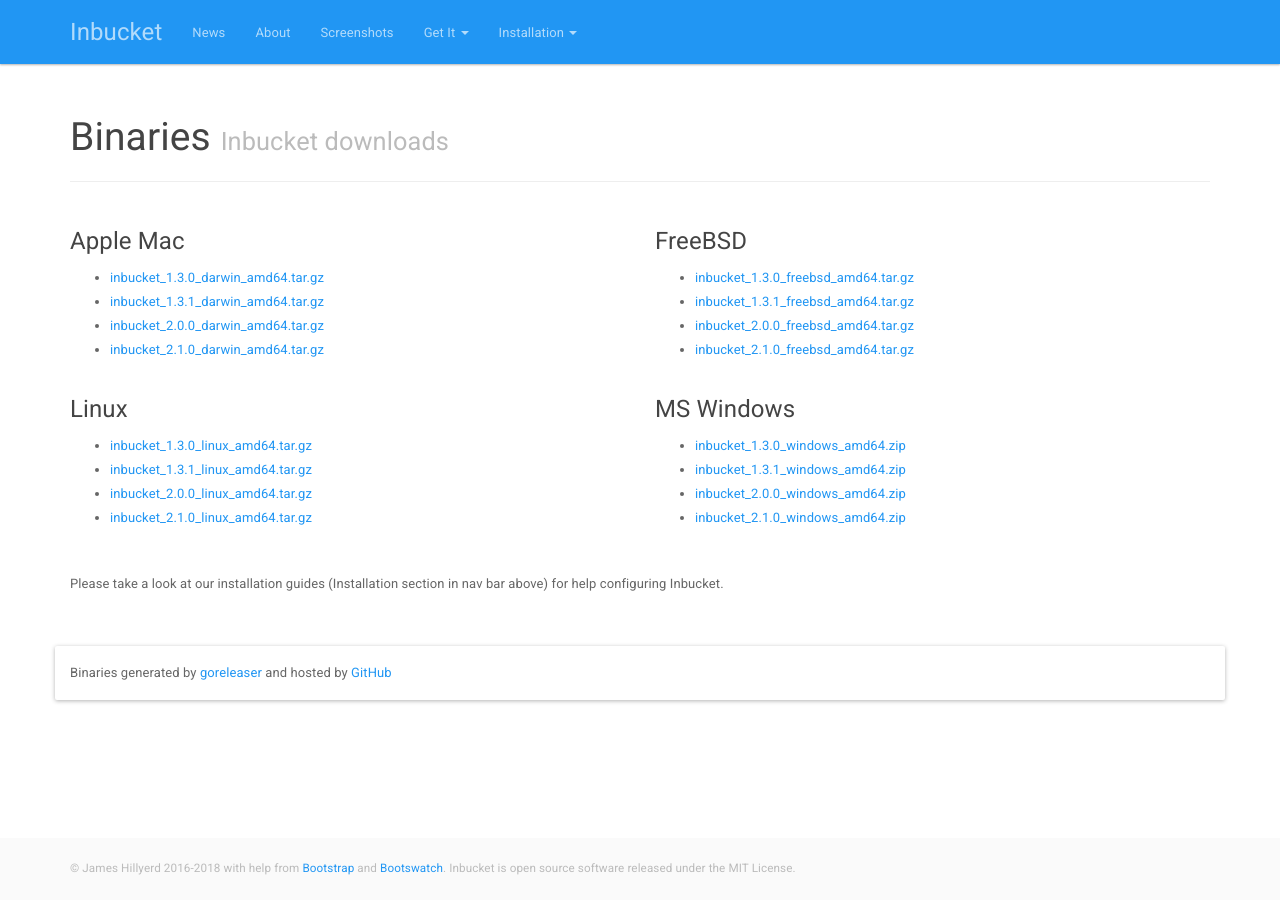
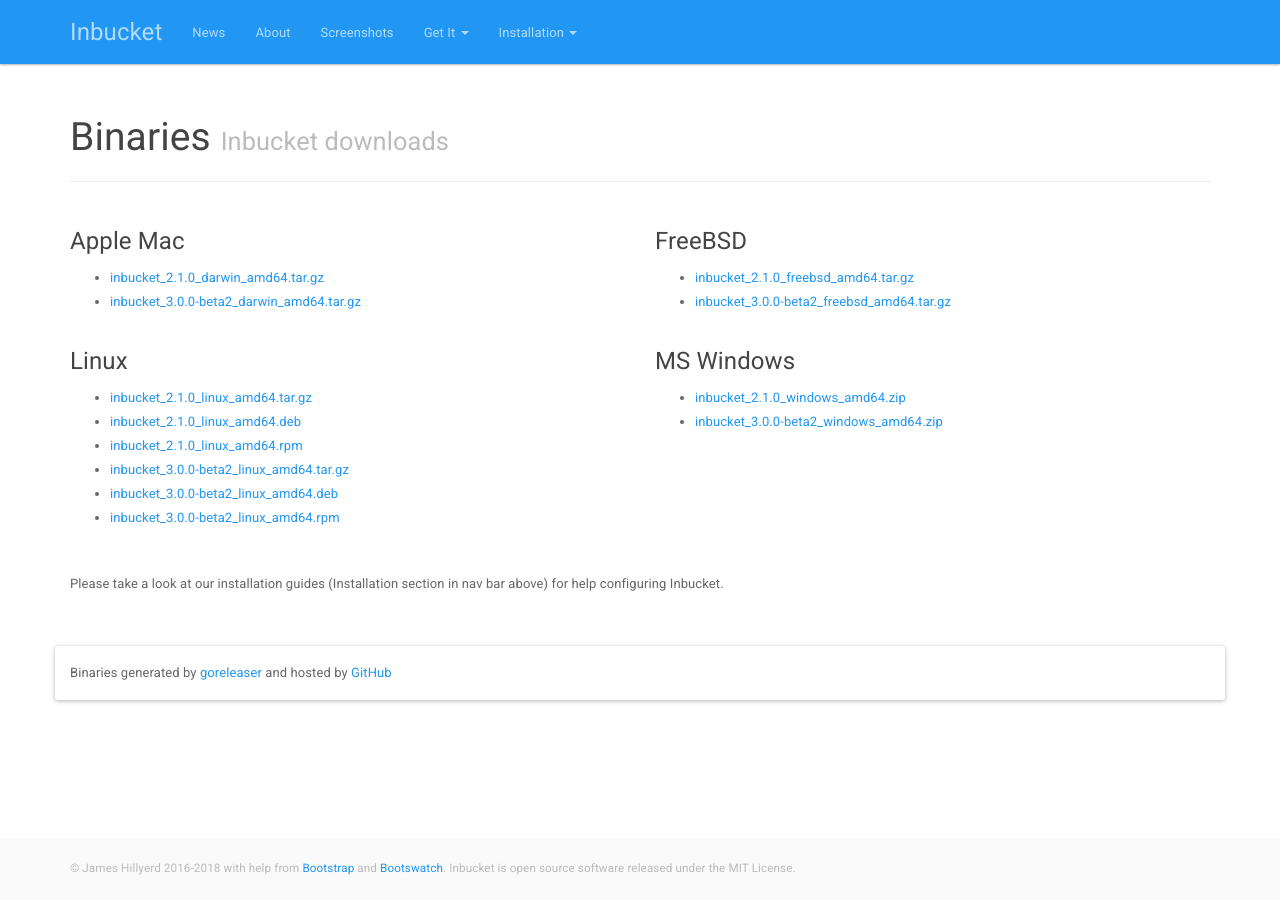
Before and after one commit to inbucket/inbucket.org, a Jekyll site: the page built from binaries/index.html, in a window 1280 px wide. Built offline with Jekyll 4.4.1, drawn with Linux system fonts in a browser that asks for light colours; comment, search, counter and statistics services are not loaded.

Commit message:
binaries: Add 3.0.0-beta2, expose rpm and deb

```diff
--- a/_config.yml
+++ b/_config.yml
@@ -27,7 +27,7 @@
 paginate_path: "news/page:num"
 
 # Binaries
-binary_versions: ["1.3.0", "1.3.1", "2.0.0", "2.1.0"]
+binary_versions: ["2.1.0", "3.0.0-beta2"]
 binary_base: https://github.com/inbucket/inbucket/releases/download
 binary_platforms:
   - label: "Apple Mac"
@@ -42,10 +42,9 @@
     name: linux
     architectures:
       - {name: amd64, ext: tar.gz}
+      - {name: amd64, ext: deb}
+      - {name: amd64, ext: rpm}
   - label: "MS Windows"
     name: windows
     architectures:
       - {name: amd64, ext: zip}
-
-# - {name: amd64, ext: deb}
-# - {name: amd64, ext: rpm}
```
